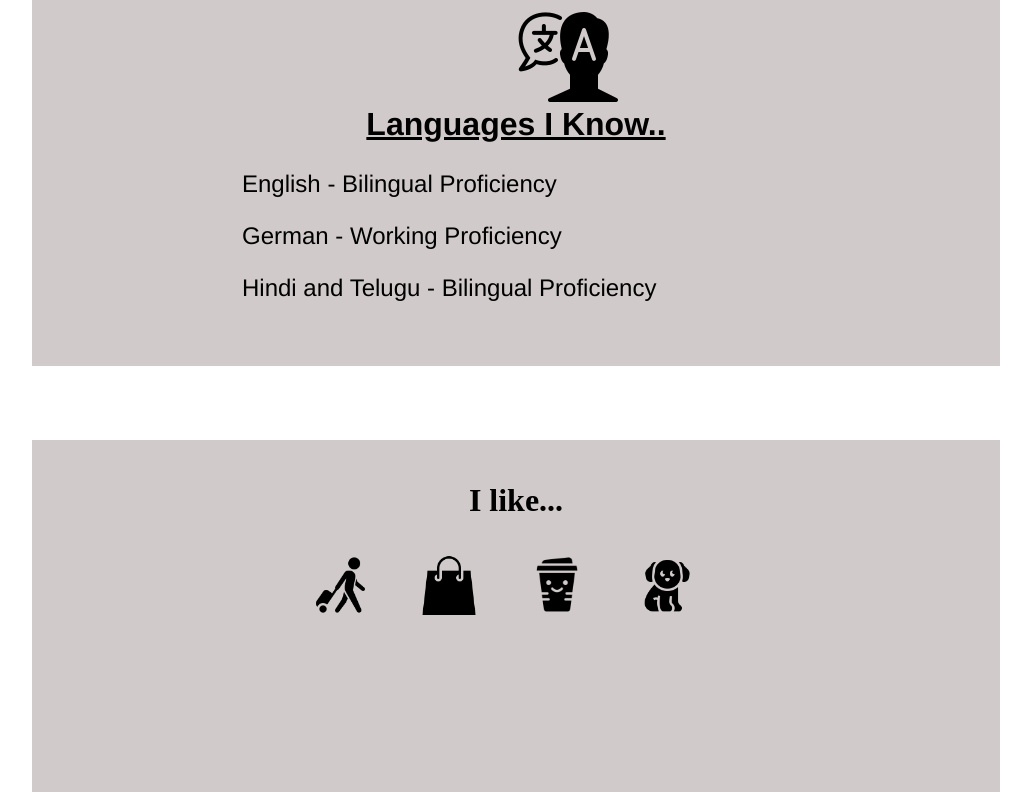
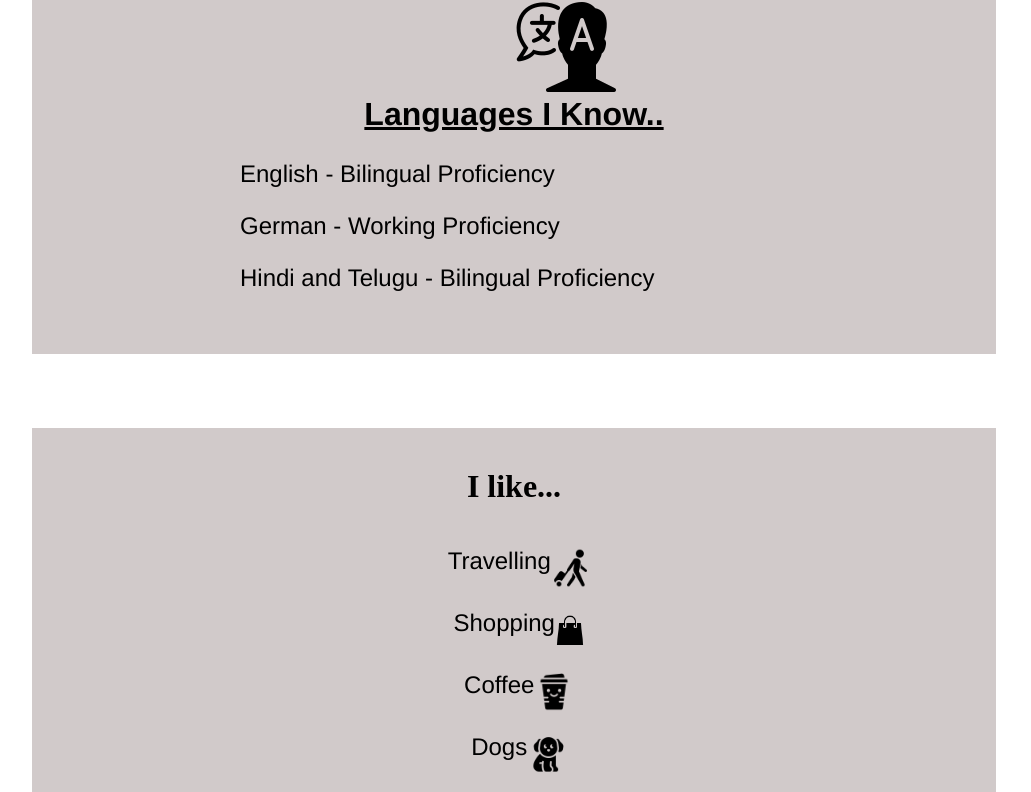
Before and after one commit to Siri-007/ReDi-Project, a plain HTML site: page Project/About.html in a window 1280 px wide. Shown: the part 1039-1831 px from the top of the page, without its empty margins (126-1157 px from the left). Drawn offline with Linux system fonts and the light colour scheme.

Commit message:
Minor changes to the code

```diff
--- a/Project/About.html
+++ b/Project/About.html
@@ -9,7 +9,7 @@
     <title>Sireesha Koduri</title>
 </head>
 <style>
-        body {
+    body {
         background-color: white;
     }
     /* styling navbar */
@@ -87,7 +87,7 @@
         width: 35%;
         height: 350px;
         float: left;
-        padding: 10px;
+        padding: 8px;
         margin: 4px;
         text-align: center;
         margin-top: 70px;
@@ -105,11 +105,10 @@
         font-size: 2em;
     }
 
-    .likes {
-        display: inline-flex;
-        margin: 0;
-        padding: 4px;
-        margin-right: 170px;
+    section {
+        display: flex;
+        align-items: center;
+        justify-content: center;
     }
     /* Media queries */
 
@@ -117,6 +116,7 @@
         .column {
             width: 75%;
             margin-left: 150px;
+            overflow: scroll;
         }
         p {
             margin-left: 200px;
@@ -135,6 +135,7 @@
         .column {
             width: 100%;
             margin-left: 0;
+            overflow: scroll;
         }
         .nav li {
             display: block;
@@ -168,6 +169,7 @@
         .image {
             margin-right: 10px;
         }
+    }
 </style>
 
 <body>
@@ -190,7 +192,7 @@
     </div>
     <div class="column">
         <div class="image"><img src="pics/JS.png" alt="Programming tools" width="100px"></div>
-        <h2> Inquisitive..</h2>
+        <h2> Inquisitive.. </h2>
         <p> Javascript/jQuery and libraries like React/Angular.</p>
         <p>Adobe illustrator.</p>
         <p>Search-engine optimization. </p>
@@ -198,7 +200,7 @@
     </div>
     <div class="column">
         <div class="image"><img src="pics/lang.png" alt="languages" width="100px"></div>
-        <h2> Languages I Know..</h2>
+        <h2> Languages I Know.. </h2>
         <p id="lang ">English - Bilingual Proficiency</p>
         <p id="lang ">German - Working Proficiency</p>
         <p id="lang "> Hindi and Telugu - Bilingual Proficiency</p>
@@ -206,10 +208,21 @@
     <div class="column">
         <h3>I like... </h3>
         <div class="likes">
-            <img src="pics/travel.png" alt="travelling" width="60px">
-            <img src="pics/shopping.png" alt="shopping" width="60px">
-            <img src="pics/coffee.png" alt="coffee" width="60px">
-            <img src="pics/puppy.png" alt="puppy" width="60px">
+            <section>
+                <p>Travelling </p>
+                <img src="pics/travel.png" alt="travelling" width="40px">
+            </section>
+            <section>
+                <p> Shopping</p>
+                <img src="pics/shopping.png" alt="shopping" width="30px">
+            </section>
+            <section>
+                <p>Coffee</p>
+                <img src="pics/coffee.png" alt="coffee" width="40px"></section>
+
+            <section>
+                <p>Dogs</p>
+                <img src="pics/puppy.png" alt="puppy" width="40px"></section>
 
         </div>
     </div>
```
Also changed, not shown: Project/contact.html (+7 -4 lines).
